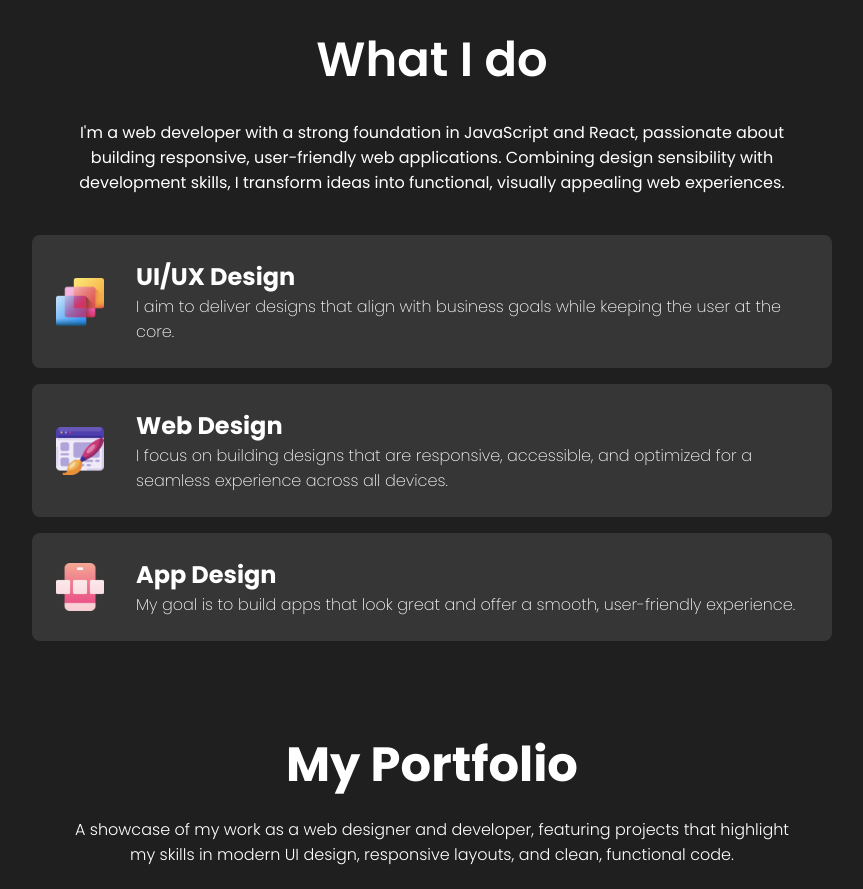
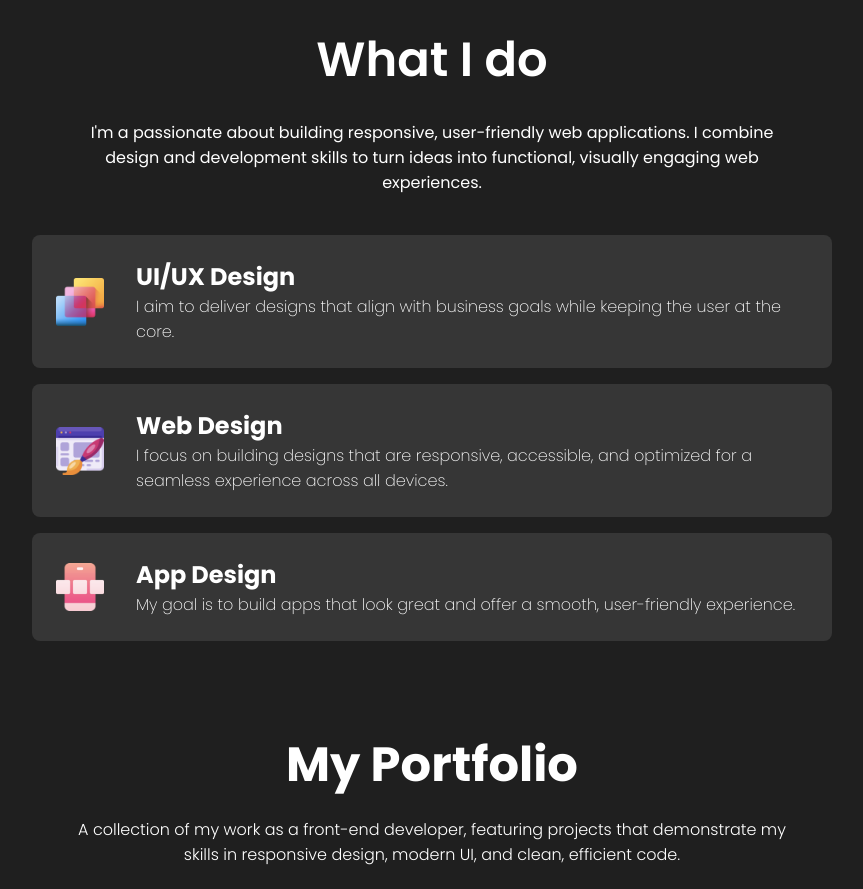
Before and after one commit to PetarMihaylov-PM/portfolio-website, a React (Vite) app: page / in a window 1280 px wide. Shown: the part 840-1729 px from the top of the page, without its empty margins (208-1071 px from the left). Built offline with nearby package versions, Linux system fonts and the light colour scheme.

Commit message:
Update portfolio info

```diff
--- a/src/components/About/About.jsx
+++ b/src/components/About/About.jsx
@@ -11,7 +11,7 @@ function About() {
         What I do
       </span>
       <span className="about-description">
-        I'm a web developer with a strong foundation in JavaScript and React, passionate about building responsive, user-friendly web applications. Combining design sensibility with development skills, I transform ideas into functional, visually appealing web experiences.
+        I'm a passionate about building responsive, user-friendly web applications. I combine design and development skills to turn ideas into functional, visually engaging web experiences.
       </span>
       <div className="about-bars">
         <div className="about-bar">
--- a/src/components/Portfolio/Portfolio.jsx
+++ b/src/components/Portfolio/Portfolio.jsx
@@ -14,7 +14,7 @@ function Portfolio() {
         My Portfolio
       </h2>
       <span className='portfolio-description'>
-        A showcase of my work as a web designer and developer, featuring projects that highlight my skills in modern UI design, responsive layouts, and clean, functional code.
+        A collection of my work as a front-end developer, featuring projects that demonstrate my skills in responsive design, modern UI, and clean, efficient code.
       </span>
       <div className="portfolio-imgs-container">
         <img src={portfolio1} alt="" className="portfolio-img wide-img" />
--- a/src/components/Skills/Skills.jsx
+++ b/src/components/Skills/Skills.jsx
@@ -16,7 +16,7 @@ const Skills = () => {
         Skills
       </h2>
       <span className='skills-description'>
-        I'm a front-end developer with a strong foundation in HTML, CSS, JavaScript, React, and Git. I'm passionate about building clean, responsive user interfaces and continuously learning to grow my skills and stay up to date with modern web development practices.
+        I have a strong foundation in HTML, CSS, JavaScript, React, Git, Bootstrap, and Vite. I’m continuously learning and expanding my skill set to stay up to date with modern front-end development practices.
       </span>
       <div className="skills-container">
         <img src={htmlIcon} alt="html-icon" />
```
